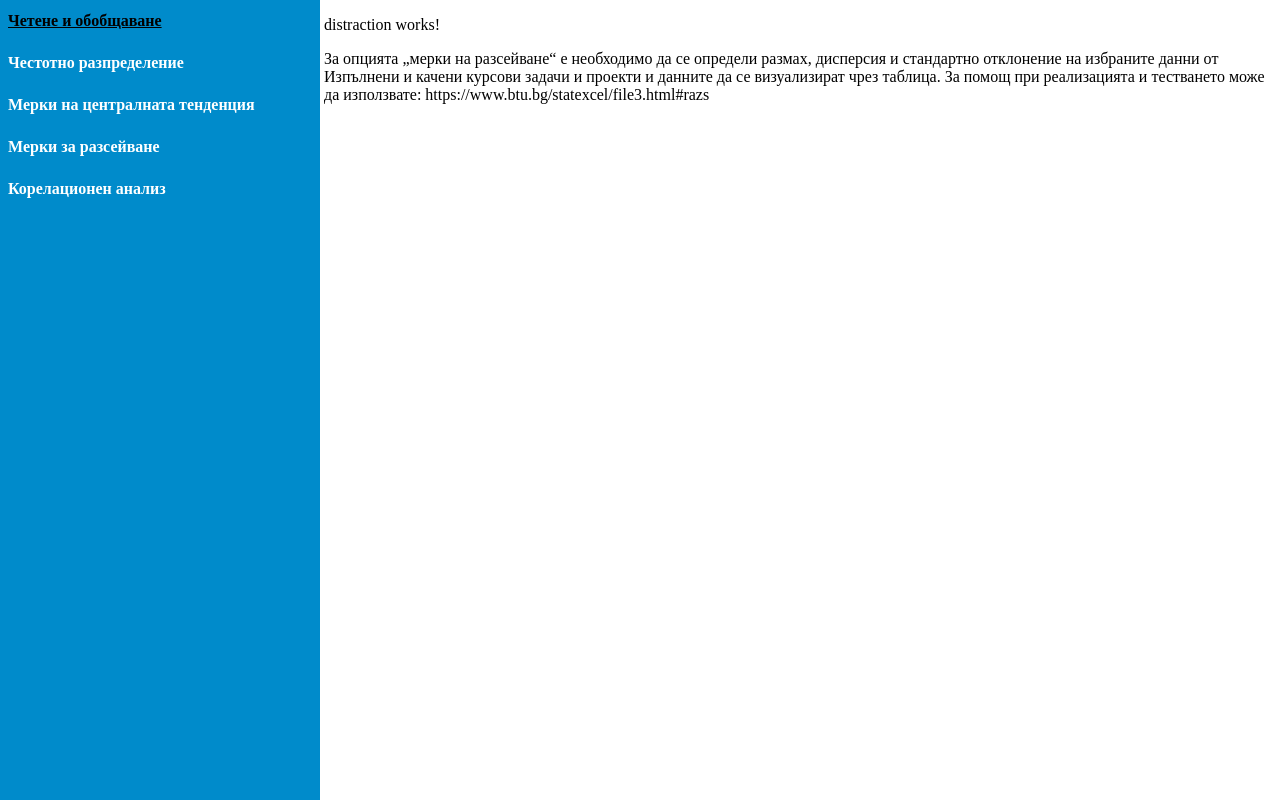
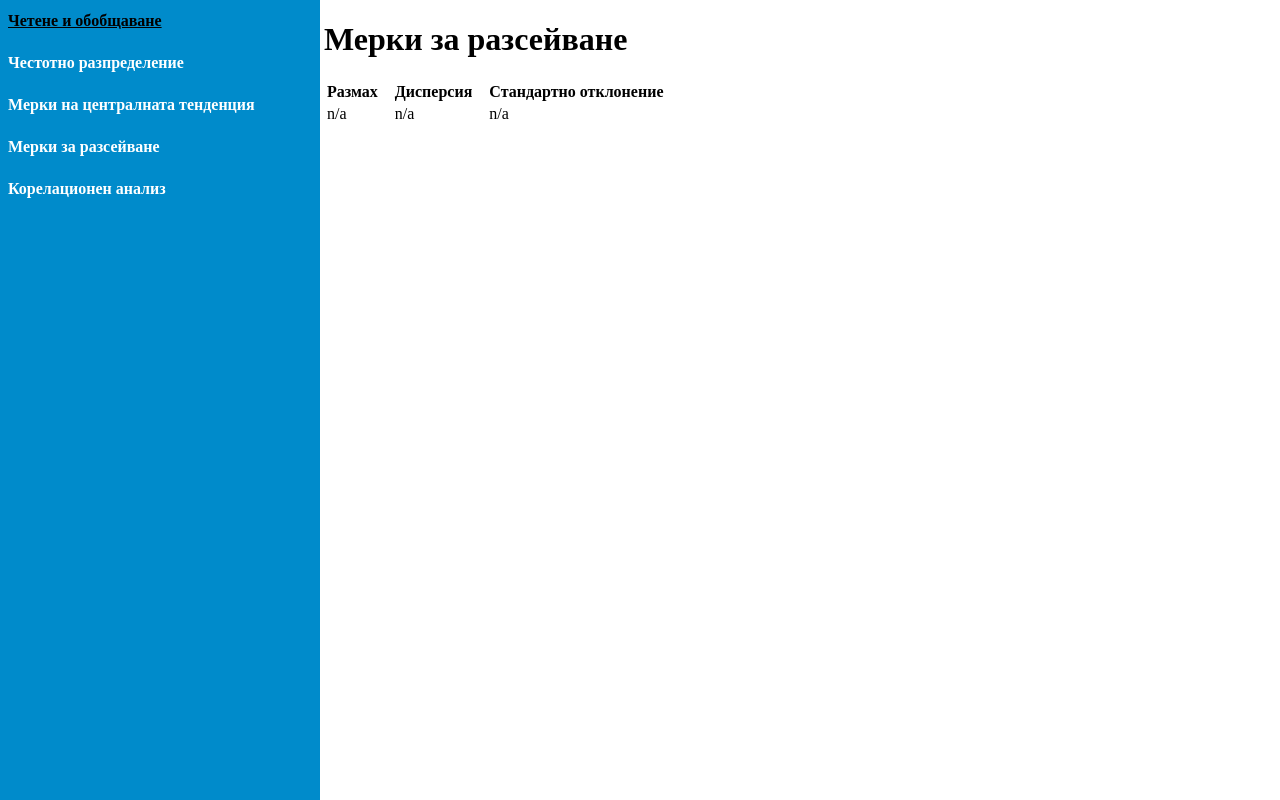
Before and after one commit to guess-bulgaria/PTS-Angular, an Angular app: page /distraction in a window 1280 px wide. Built offline with nearby package versions, Linux system fonts and the light colour scheme.

Commit message:
Distraction implemented

```diff
--- a/src/app/pages/distraction/distraction.component.html
+++ b/src/app/pages/distraction/distraction.component.html
@@ -1,2 +1,15 @@
-<p>distraction works!</p>
-<p>За опцията „мерки на разсейване“ е необходимо да се определи размах, дисперсия и стандартно отклонение на избраните данни от Изпълнени и качени курсови задачи и проекти  и данните да се визуализират чрез таблица. За помощ при реализацията и тестването може да използвате: https://www.btu.bg/statexcel/file3.html#razs </p>
+<h1>Мерки за разсейване</h1>
+<table>
+  <thead>
+  <th>Размах</th>
+  <th>Дисперсия</th>
+  <th>Стандартно отклонение</th>
+  </thead>
+  <tbody>
+  <tr>
+    <td>{{scope || 'n/a'}}</td>
+    <td>{{variance ? toFixed(variance, 3) : 'n/a'}}</td>
+    <td>{{standardDeviation ? toFixed(standardDeviation, 3) : 'n/a'}}</td>
+  </tr>
+  </tbody>
+</table>
--- a/src/app/pages/distraction/distraction.component.ts
+++ b/src/app/pages/distraction/distraction.component.ts
@@ -1,4 +1,4 @@
-import { Component, OnInit } from '@angular/core';
+import { Component } from '@angular/core';
 import { BasePage } from "../base-page";
 
 @Component({
@@ -11,4 +11,41 @@ export class DistractionComponent extends BasePage {
     super();
   }
 
+  scope?: number = 0;
+  variance?: number = 0;
+  standardDeviation?: number = 0;
+
+  ngOnInit() {
+    let numbers = ([...this.studentsData.values()])
+      .map(student => student.uploadedFiles)
+      .sort((a, b) => a - b);
+    if (numbers.length == 0) return;
+
+    this.scope = this.findScope(numbers);
+    this.variance = this.calculateVariance(numbers);
+    this.standardDeviation = this.calculateSD(this.variance);
+  }
+
+  findScope(array: number[]): number {
+    return array[array.length-1] - array[0];
+  }
+
+  calculateVariance (array: number[]) {
+    const average = this.calculateMean(array);
+
+    const squareDiffs = array.map((value) => {
+      const diff = value - average;
+      return diff * diff;
+    });
+    return this.calculateMean(squareDiffs);
+  };
+
+  calculateMean (array: number[]) {
+    return (array.reduce((sum, current) => sum + current)) / array.length;
+  };
+
+  calculateSD (variance: number) {
+    return Math.sqrt(variance);
+  };
+
 }
```
